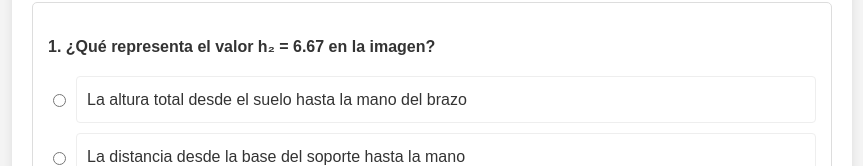
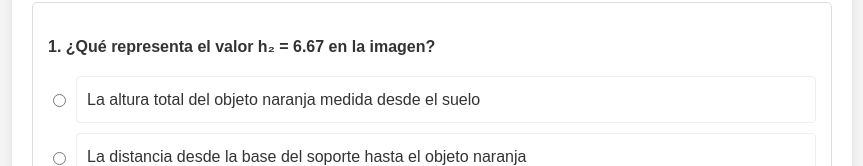
Before and after one commit to vhleyvag/BrazoMecanico, a plain HTML site: page code(18b).html in a window 1280 px wide. Shown: the part 634-800 px from the top of the page, without its empty margins (208-1071 px from the left). Drawn offline with Linux system fonts and the light colour scheme.

Commit message:
Add files via upload

```diff
--- a/code(18b).html
+++ b/code(18b).html
@@ -164,12 +164,12 @@
               "question": "¿Qué representa el valor h₂ = 6.67 en la imagen?",
               "options": [
                 {
-                  "text": "La altura total desde el suelo hasta la mano del brazo",
+                  "text": "La altura total del objeto naranja medida desde el suelo",
                   "isCorrect": false,
                   "feedback": "Incorrecto. Eso sería la altura total, que incluye también h₁."
                 },
                 {
-                  "text": "La distancia desde la base del soporte hasta la mano",
+                  "text": "La distancia desde la base del soporte hasta el objeto naranja",
                   "isCorrect": false,
                   "feedback": "Incorrecto. Esa distancia incluye h₁, pero h₂ representa solo la parte vertical generada por el brazo."
                 },
@@ -186,7 +186,7 @@
               ]
             },
             {
-              "question": "¿Qué tipo de relación existe entre el ángulo de rotación y la altura alcanzada?",
+              "question": "¿Qué tipo de relación existe entre el ángulo de rotación y la altura alcanzada por el objeto?",
               "options": [
                 {
                   "text": "Lineal",
@@ -211,7 +211,7 @@
               ]
             },
             {
-              "question": "¿Cuál es el valor de la altura total que alcanza el extremo del brazo en la posición actual?",
+              "question": "¿Cuál es el valor de la altura total que alcanza el objeto en la posición actual?",
               "options": [
                 {
                   "text": "6.67 m",
@@ -254,7 +254,7 @@
                   "feedback": "Incorrecto. Ese punto no está en la gráfica de altura."
                 },
                 {
-                  "text": "El valor del ángulo y la altura alcanzada por el extremo del brazo",
+                  "text": "El valor del ángulo y la altura alcanzada por el objeto",
                   "isCorrect": true,
                   "feedback": "¡Correcto! El punto representa (θ, h) en la función altura vs. ángulo."
                 }
@@ -319,12 +319,12 @@
                   "feedback": "Incorrecto. El ángulo mostrado es 45.23°, menor a 60°."
                 },
                 {
-                  "text": "La altura total del brazo es igual a la longitud del brazo",
+                  "text": "La altura total del objeto es igual a la longitud del brazo",
                   "isCorrect": false,
                   "feedback": "Incorrecto. La altura depende del ángulo, no siempre es igual a la longitud."
                 },
                 {
-                  "text": "La altura alcanzada por el brazo es una función del ángulo",
+                  "text": "La altura alcanzada por el objeto es una función del ángulo",
                   "isCorrect": true,
                   "feedback": "¡Correcto! Es una función trigonométrica: altura = L × sen(θ) + h₁."
                 },
```
